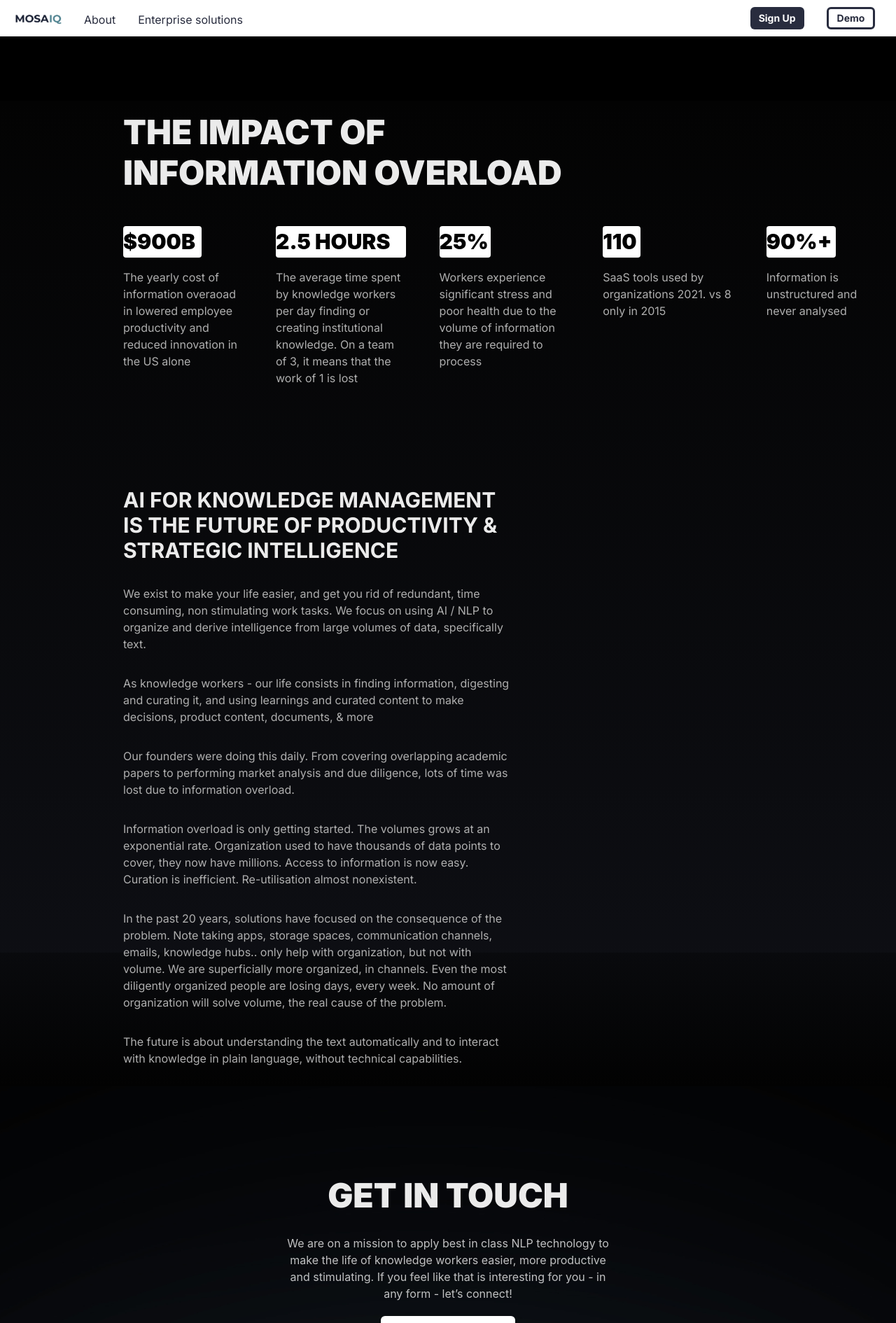
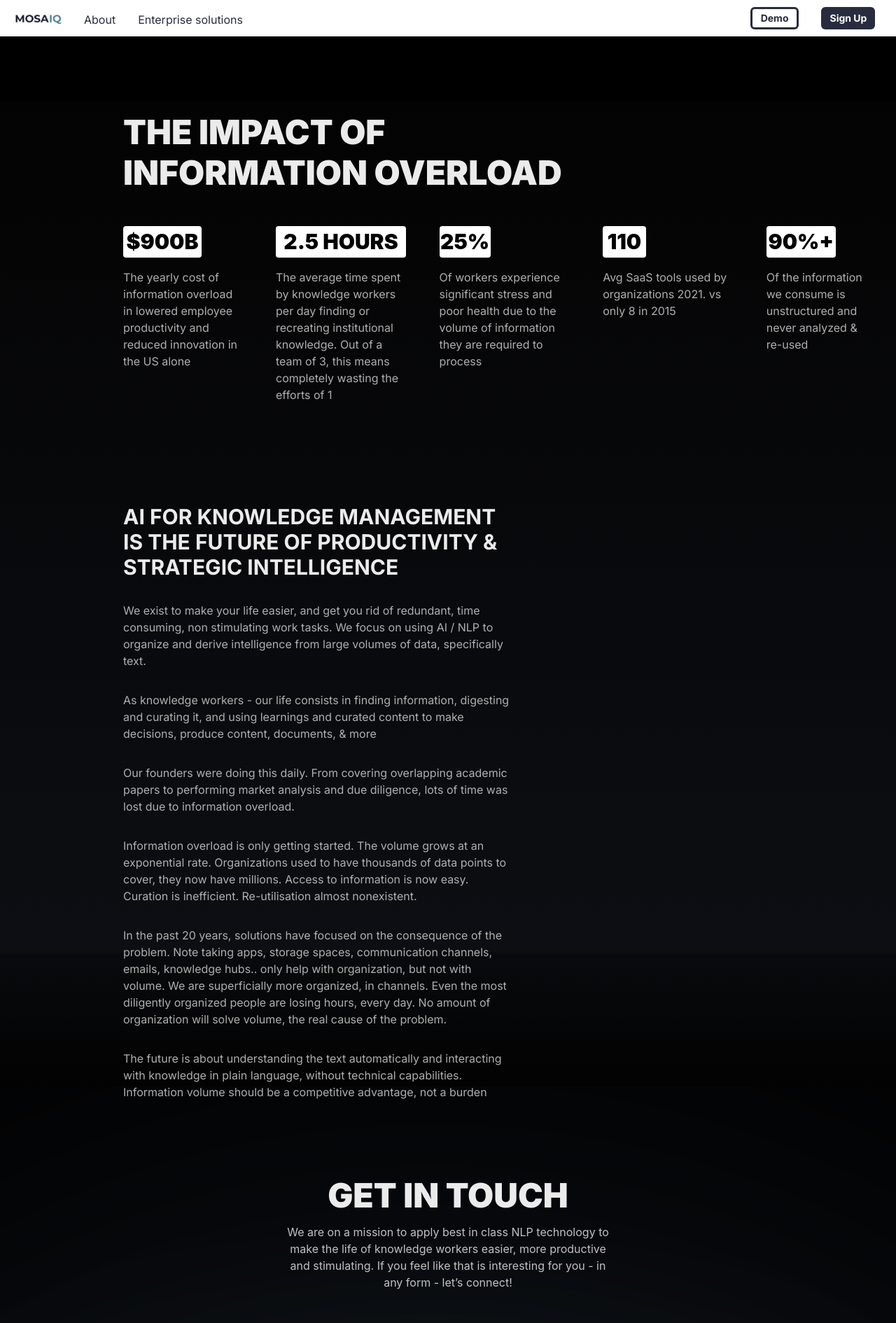
Before and after one commit to catplotlib/MosaiqWeb, a React (Create React App) app: page /about in a window 1280 px wide. Shown: the top 1890 px of the page at 70% size. Built offline with nearby package versions, Linux system fonts and the light colour scheme.

Commit message:
more changes

```diff
--- a/src/components/Contact.js
+++ b/src/components/Contact.js
@@ -27,7 +27,7 @@ function Contact() {
           mt={{ base: "24", md: "12" }}
           flexDirection="column"
           alignItems="center"
-          gap="1"
+          // gap="1"
         >
           <Text
             fontSize="5xl"
@@ -49,6 +49,7 @@ function Contact() {
               p="4"
               textAlign="center"
               color="rgba(255,255,255,0.75)"
+              mt='-4'
             >
               We are on a mission to apply best in class NLP technology to make
               the life of knowledge workers easier, more productive and
@@ -63,6 +64,7 @@ function Contact() {
           >
             {" "}
             <Button
+            mt='8'
               bg="white"
               color="black"
               w="48"
--- a/src/components/Contact2.js
+++ b/src/components/Contact2.js
@@ -35,13 +35,13 @@ function Contact2() {
             flexDirection="column"
             justifyContent="center"
             alignItems="center"
-            gap="1"
           >
             <Text
               w={{ md: "40%" }}
               p="4"
               textAlign="center"
               color="rgba(255,255,255,0.75)"
+              mt='-4'
             >
               We are on a mission to apply best in class NLP technology to make
               the life of knowledge workers easier, more productive and
@@ -57,6 +57,7 @@ function Contact2() {
             {" "}
             <Button
               bg="white"
+              mt='8'
               color="black"
               w="48"
               _hover={{ bg: "black", color: "white" }}
--- a/src/components/Expertise.js
+++ b/src/components/Expertise.js
@@ -21,7 +21,11 @@ function Expertise() {
         <br />
         MANAGMENT & AI/NLP SOLUTIONS
       </Text>
-      <Flex flexDirection={{ base: "column", md: "row" }} gap="24" w={{md:'1260px'}}>
+      <Flex
+        flexDirection={{ base: "column", md: "row" }}
+        gap="24"
+        w={{ md: "1260px" }}
+      >
         {/* first */}
         <Box
           flexDirection="column"
@@ -31,15 +35,10 @@ function Expertise() {
           <Text fontSize="2xl" fontWeight="900" lineHeight="1.2" mb="4">
             AUDIT & CONSULTING
           </Text>
-          <Text fontFamily="Inter"  color="#afafaf">
-            We audit, analyze and propose solutions to your information
-            workflows and knowledge management practices
-          </Text>
-          <br></br>
-          <br></br>
-
-          <Text fontFamily="Inter"  color="#afafaf">
-            This includes processes, behavioral and technical aspects.
+          <Text fontFamily="Inter" color="#afafaf">
+            We audit, analyze and propose solutions to imporove your information
+            workflows and knowledge management practices. This includes
+            processes, behavioral and technical aspects.
           </Text>
         </Box>
         {/* second */}
@@ -47,9 +46,9 @@ function Expertise() {
           <Text fontSize="2xl" fontWeight="900" lineHeight="1.2" mb="4">
             CUSTOM NLP SOLUTIONS
           </Text>
-          <Text fontFamily="Inter"  color="#afafaf">
-            We help you build the right language technology solutions in a
-            viable, scalable and affordable way.
+          <Text fontFamily="Inter" color="#afafaf">
+            We help you build and implement the right language technology
+            solutions in a viable, scalable and affordable way.
           </Text>
         </Box>
         {/* third */}
@@ -57,11 +56,12 @@ function Expertise() {
           <Text fontSize="2xl" fontWeight="900" lineHeight="1.2" mb="4">
             KNOWLEDGE GRAPH SERVICE
           </Text>
-          <Text fontFamily="Inter"  color="#afafaf">
-            We build you a new way to capture and leverage all your data and
-            interact with it in plain language. This helps capture internal,
-            external data as well as tacit knowledge. A knowledge hub for your
-            enterprise where employees can interact with plain language.
+          <Text fontFamily="Inter" color="#afafaf">
+            We help you build you a new way to capture and leverage all your
+            data and interact with it in plain language. This helps capture
+            internal, external data as well as tacit knowledge; making it
+            accessible to any company member in plain language. A smart
+            knowledge hub for your enterprise.
           </Text>
         </Box>
       </Flex>
--- a/src/components/Header.js
+++ b/src/components/Header.js
@@ -71,24 +71,6 @@ const MenuLinks = ({ isOpen }) => {
           <MenuItem to="/Enterprise">Enterprise solutions </MenuItem>
         </Flex>
         <Flex gap="8">
-          <MenuItem to="/signup">
-            <Button
-              size="sm"
-              rounded="md"
-              color="white"
-              bg="#282C3E"
-              _hover={{
-                bg: [
-                  "primary.100",
-                  "primary.100",
-                  "primary.600",
-                  "primary.600",
-                ],
-              }}
-            >
-              Sign Up
-            </Button>
-          </MenuItem>
           <MenuItem to="/signup" isLast>
             <Button
               size="sm"
@@ -106,6 +88,24 @@ const MenuLinks = ({ isOpen }) => {
               }}
             >
               Demo
+            </Button>
+          </MenuItem>
+          <MenuItem to="/signup">
+            <Button
+              size="sm"
+              rounded="md"
+              color="white"
+              bg="#282C3E"
+              _hover={{
+                bg: [
+                  "primary.100",
+                  "primary.100",
+                  "primary.600",
+                  "primary.600",
+                ],
+              }}
+            >
+              Sign Up
             </Button>
           </MenuItem>
         </Flex>
--- a/src/components/Impact.js
+++ b/src/components/Impact.js
@@ -35,12 +35,13 @@ function Impact() {
               color="black"
               mb="4"
               borderRadius="4"
+              textAlign="center"
             >
               $900B
             </Text>
           </Box>
           <Text fontFamily="Inter" color="#afafaf" w={{ md: "170px" }}>
-            The yearly cost of information overaoad in lowered employee
+            The yearly cost of information overload in lowered employee
             productivity and reduced innovation in the US alone{" "}
           </Text>
         </Box>
@@ -54,6 +55,7 @@ function Impact() {
               color="black"
               w={{ base: "50%", md: "83%" }}
               borderRadius="4"
+              textAlign="center"
               mb="4"
             >
               2.5 HOURS
@@ -61,8 +63,8 @@ function Impact() {
           </Box>
           <Text fontFamily="Inter" color="#afafaf">
             The average time spent by knowledge workers per day finding or
-            creating institutional knowledge. On a team of 3, it means that the
-            work of 1 is lost{" "}
+            recreating institutional knowledge. Out of a team of 3, this means
+            completely wasting the efforts of 1{" "}
           </Text>
         </Box>
         {/* third */}
@@ -76,12 +78,13 @@ function Impact() {
               w={{ base: "23%", md: "38%" }}
               mb="4"
               borderRadius="4"
+              textAlign="center"
             >
               25%
             </Text>
           </Box>
           <Text fontFamily="Inter" color="#afafaf">
-            Workers experience significant stress and poor health due to the
+            Of workers experience significant stress and poor health due to the
             volume of information they are required to process{" "}
           </Text>
         </Box>
@@ -93,15 +96,16 @@ function Impact() {
               fontWeight="900"
               bg="white"
               color="black"
-              w={{ base: "17%", md: "28%" }}
+              w={{ base: "17%", md: "32%" }}
               mb="4"
               borderRadius="4"
+              textAlign="center"
             >
               110
             </Text>
           </Box>
           <Text fontFamily="Inter" color="#afafaf">
-            SaaS tools used by organizations 2021. vs 8 only in 2015{" "}
+            Avg SaaS tools used by organizations 2021. vs only 8 in 2015{" "}
           </Text>
         </Box>
         {/* fifth*/}
@@ -115,12 +119,14 @@ function Impact() {
               w={{ base: "28%", md: "55%" }}
               mb="4"
               borderRadius="4"
+              textAlign="center"
             >
               90%+
             </Text>
           </Box>
           <Text fontFamily="Inter" color="#afafaf">
-            Information is unstructured and never analysed{" "}
+            Of the information we consume is unstructured and never analyzed &
+            re-used{" "}
           </Text>
         </Box>
       </Flex>
@@ -148,7 +154,7 @@ function Impact() {
         <Text fontFamily="Inter" color="#afafaf">
           As knowledge workers - our life consists in finding information,
           digesting and curating it, and using learnings and curated content to
-          make decisions, product content, documents, & more{" "}
+          make decisions, produce content, documents, & more{" "}
         </Text>
         <Text fontFamily="Inter" color="#afafaf">
           Our founders were doing this daily. From covering overlapping academic
@@ -156,8 +162,8 @@ function Impact() {
           was lost due to information overload.{" "}
         </Text>
         <Text fontFamily="Inter" color="#afafaf">
-          Information overload is only getting started. The volumes grows at an
-          exponential rate. Organization used to have thousands of data points
+          Information overload is only getting started. The volume grows at an
+          exponential rate. Organizations used to have thousands of data points
           to cover, they now have millions. Access to information is now easy.
           Curation is inefficient. Re-utilisation almost nonexistent.{" "}
         </Text>
@@ -166,14 +172,15 @@ function Impact() {
           problem. Note taking apps, storage spaces, communication channels,
           emails, knowledge hubs.. only help with organization, but not with
           volume. We are superficially more organized, in channels. Even the
-          most diligently organized people are losing days, every week. No
+          most diligently organized people are losing hours, every day. No
           amount of organization will solve volume, the real cause of the
           problem.{" "}
         </Text>
         <Text fontFamily="Inter" color="#afafaf">
-          The future is about understanding the text automatically and to
-          interact with knowledge in plain language, without technical
-          capabilities.{" "}
+          The future is about understanding the text automatically and
+          interacting with knowledge in plain language, without technical
+          capabilities. Information volume should be a competitive advantage,
+          not a burden{" "}
         </Text>
       </Flex>
     </Flex>
```
